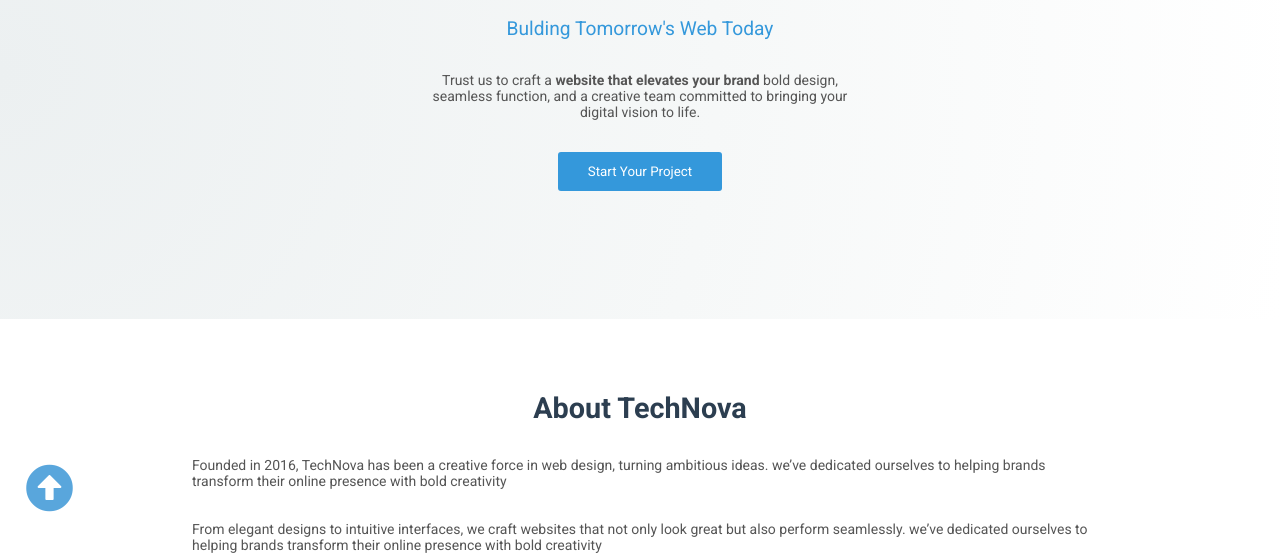
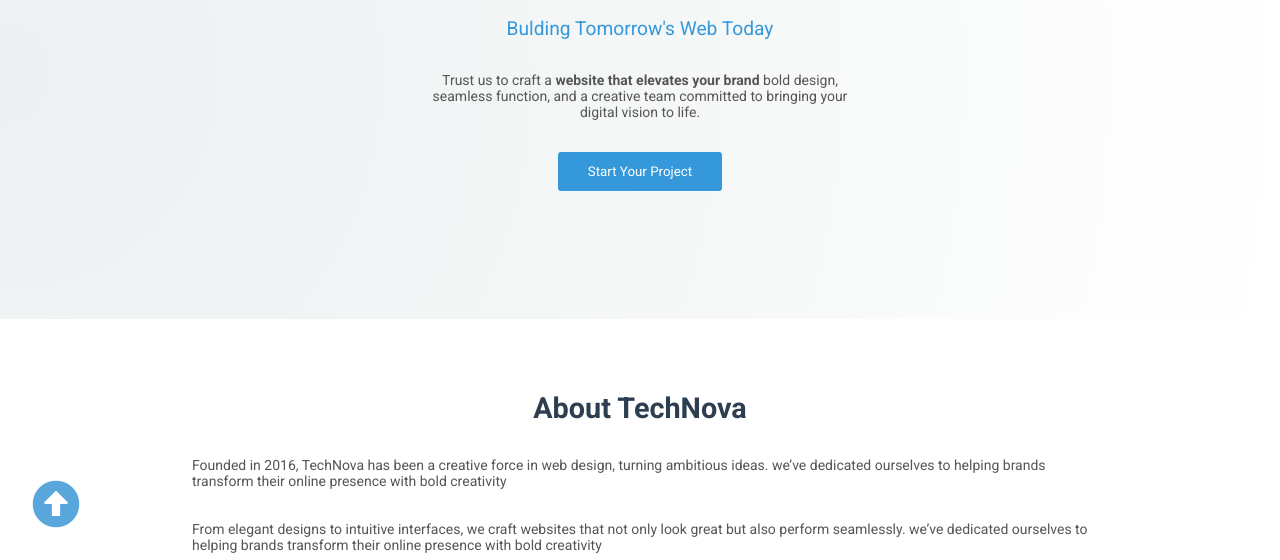
Before and after one commit to nargesz13/TechNova, a plain HTML site: page index.html in a window 1280 px wide. Shown: the part 240-800 px from the top of the page. Drawn offline with Linux system fonts and the light colour scheme.

Commit message:
editButton

```diff
--- a/css/style-mob.css
+++ b/css/style-mob.css
@@ -28,7 +28,7 @@
 .up-icon{
   color: #1381CE;
   position: fixed;
-  top: 85vh;
+  bottom: 2rem ;
   left: 2rem;
   z-index: 10;
   opacity: 0.7;
--- a/css/style.css
+++ b/css/style.css
@@ -24,8 +24,8 @@
 .up-icon{
   color: #1381CE;
   position: fixed;
-  top: 88vh;
-  left: 2vw;
+  bottom: 2rem;
+  left: 2rem;
   z-index: 10;
   opacity: 0.7;
 }
```
